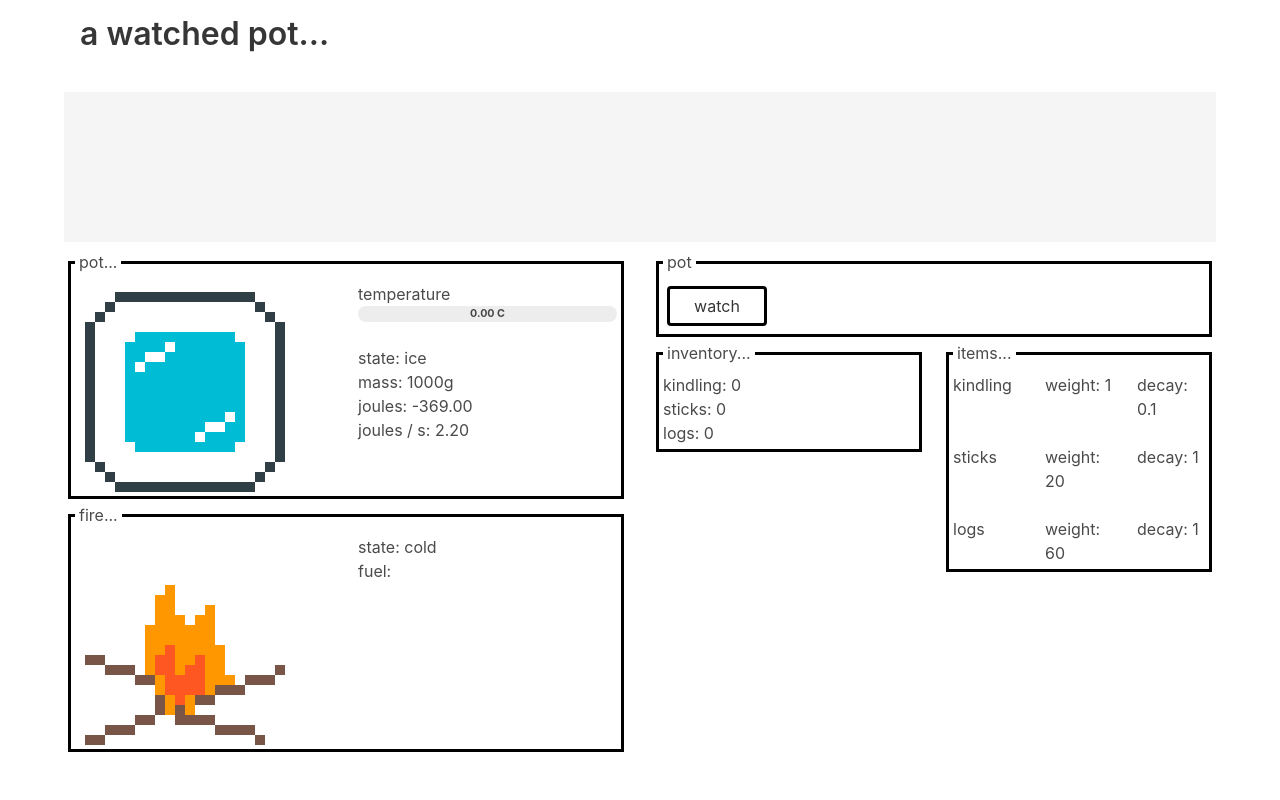
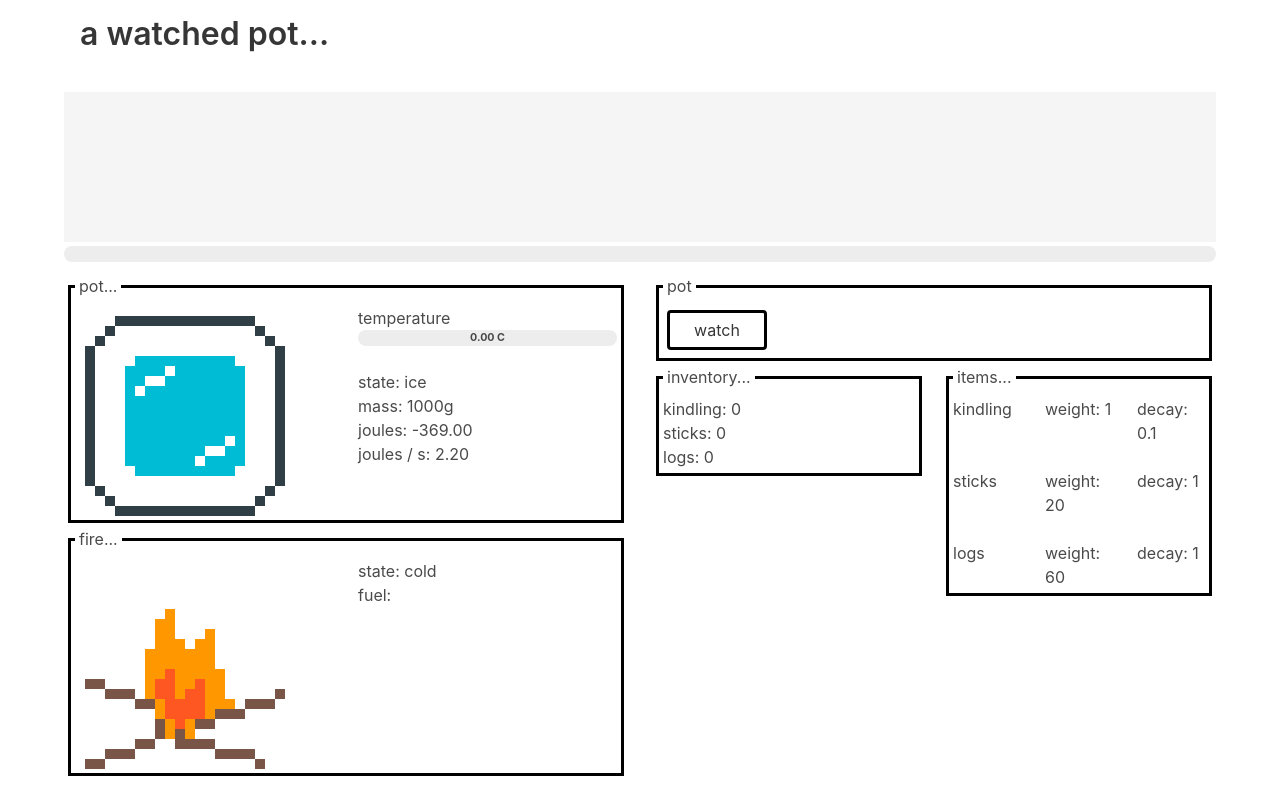
Before and after one commit to raublekick/a-watched-pot, a Vue app: page / in a window 1280 px wide. Built offline with nearby package versions, Linux system fonts and the light colour scheme.

Commit message:
Adjusting time rate

```diff
--- a/src/App.vue
+++ b/src/App.vue
@@ -3,6 +3,11 @@
     <section class="container">
       <h1 class="title p-4">a watched pot...</h1>
       <pre class="log" ref="log">{{ messages }}</pre>
+      <b-progress
+        class="mb-1 mt-1"
+        :value="time.current"
+        :max="time.max"
+      ></b-progress>
       <div class="row">
         <div class="columns">
           <div class="column m-1">
@@ -53,7 +58,7 @@ export default {
     ...mapActions(["tick", "trigger"]),
   },
   computed: {
-    ...mapState(["actions", "messages", "inventory", "items"]),
+    ...mapState(["actions", "messages", "inventory", "items", "time"]),
     mappedActions() {
       var unlocked = _.filter(this.actions, (action) => {
         return action.unlocked;
--- a/src/store/index.js
+++ b/src/store/index.js
@@ -35,7 +35,8 @@ export default new Vuex.Store({
     time: {
       min: 0,
       max: 12 * 60 * 60,
-      currentTime: 0,
+      current: 0,
+      rate: 1000,
     },
     pot: {
       state: PotState.Ice,
@@ -89,7 +90,7 @@ export default new Vuex.Store({
         (state.ambientTemperature - state.pot.temperature) / 10;
 
       // increment time
-      state.time.currentTime++;
+      state.time.current += state.time.rate;
 
       if (state.fire.state !== FireState.Cold) {
         var totalFuels = 0;
```
